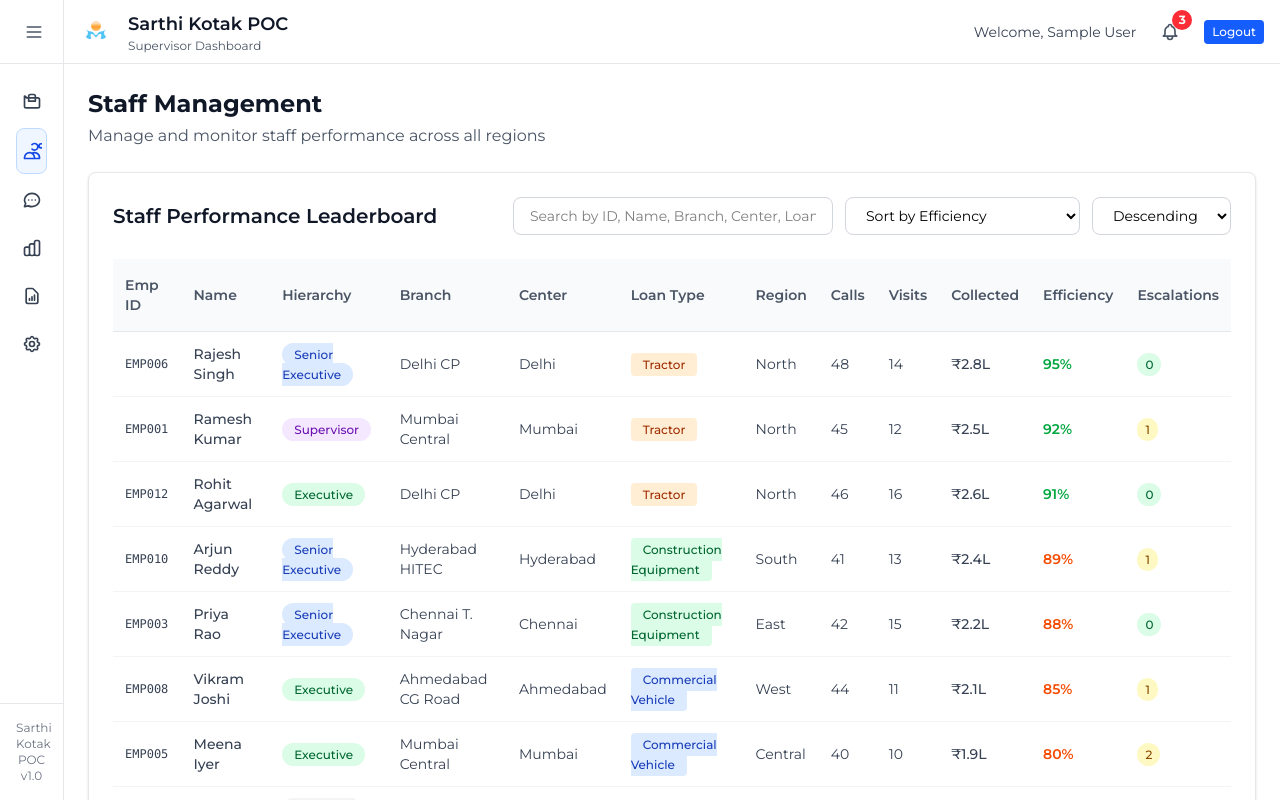
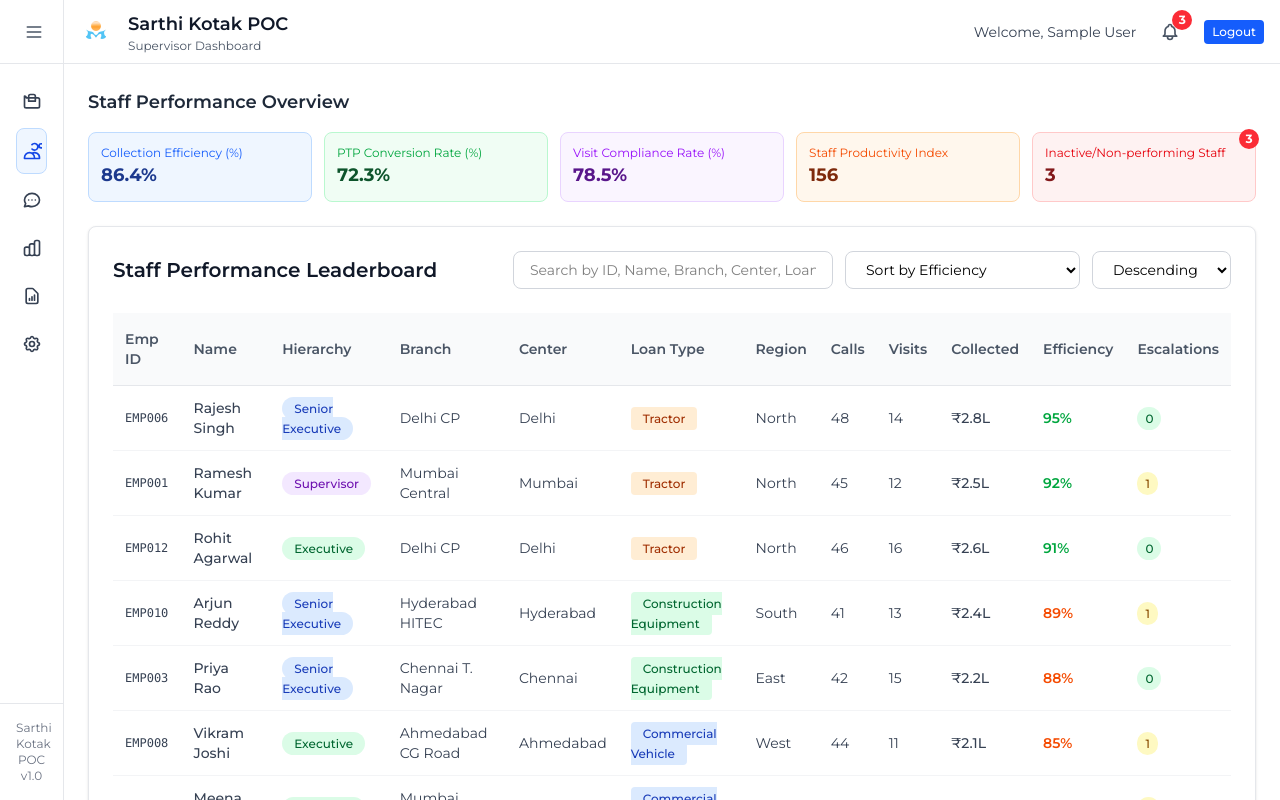
Before and after one commit to Vishal7499/Dummy_poc, a React (Vite) app in the folder POC_FE/: page /staff in a window 1280 px wide. Built offline with nearby package versions, Linux system fonts and the light colour scheme; sample sign-in values are in the browser's storage.

Commit message:
StaffManagement screen added

```diff
--- a/POC_FE/src/Screens/StaffManagement.jsx
+++ b/POC_FE/src/Screens/StaffManagement.jsx
@@ -1,8 +1,11 @@
 import React, { useState, useEffect, useRef } from 'react'
+import { useSearchParams } from 'react-router-dom'
 import Sidebar from '../components/Sidebar'
 import Navbar from '../components/Navbar'
 
 const StaffManagement = () => {
+  const [searchParams] = useSearchParams()
+  const selectedMetric = searchParams.get('metric') || 'overview'
   const [isMobileSidebarOpen, setIsMobileSidebarOpen] = useState(false)
   const [isSidebarCollapsed, setIsSidebarCollapsed] = useState(true)
   const [currentPage, setCurrentPage] = useState(1)
@@ -12,6 +15,45 @@
   const mainContentRef = useRef(null)
 
   const itemsPerPage = 10
+
+  // Region-wise performance data
+  const regionData = {
+    collection: [
+      { region: 'North', value: 89.2, count: 45, amount: '₹2.1Cr' },
+      { region: 'South', value: 85.7, count: 38, amount: '₹1.8Cr' },
+      { region: 'East', value: 82.3, count: 42, amount: '₹1.9Cr' },
+      { region: 'West', value: 87.1, count: 35, amount: '₹1.6Cr' },
+      { region: 'Central', value: 84.5, count: 40, amount: '₹1.7Cr' }
+    ],
+    ptp: [
+      { region: 'North', value: 75.8, count: 234, amount: '₹89L' },
+      { region: 'South', value: 71.2, count: 198, amount: '₹76L' },
+      { region: 'East', value: 68.9, count: 156, amount: '₹62L' },
+      { region: 'West', value: 73.4, count: 189, amount: '₹71L' },
+      { region: 'Central', value: 70.6, count: 167, amount: '₹64L' }
+    ],
+    visit: [
+      { region: 'North', value: 81.5, count: 156, amount: '89%' },
+      { region: 'South', value: 76.2, count: 134, amount: '82%' },
+      { region: 'East', value: 79.8, count: 142, amount: '85%' },
+      { region: 'West', value: 77.9, count: 128, amount: '83%' },
+      { region: 'Central', value: 75.4, count: 119, amount: '80%' }
+    ],
+    productivity: [
+      { region: 'North', value: 168, count: 45, amount: 'High' },
+      { region: 'South', value: 152, count: 38, amount: 'Medium' },
+      { region: 'East', value: 145, count: 42, amount: 'Medium' },
+      { region: 'West', value: 161, count: 35, amount: 'High' },
+      { region: 'Central', value: 148, count: 40, amount: 'Medium' }
+    ],
+    inactive: [
+      { region: 'North', value: 2, count: 45, amount: 'Low' },
+      { region: 'South', value: 4, count: 38, amount: 'Medium' },
+      { region: 'East', value: 3, count: 42, amount: 'Low' },
+      { region: 'West', value: 5, count: 35, amount: 'High' },
+      { region: 'Central', value: 3, count: 40, amount: 'Low' }
+    ]
+  }
 
   // Click outside handler to close sidebar
   useEffect(() => {
@@ -104,10 +146,91 @@
         {/* Main Content - Scrollable */}
         <main className="flex-1 overflow-y-auto">
           <div className="bg-white min-h-screen p-6">
-            {/* Page Header */}
+
+
+            {/* Staff Performance Cards */}
             <div className="mb-6">
-              <h1 className="text-2xl font-bold text-gray-900">Staff Management</h1>
-              <p className="text-gray-600 mt-1">Manage and monitor staff performance across all regions</p>
+              <h3 className="text-lg font-semibold text-gray-800 mb-4">
+                {selectedMetric === 'overview' ? 'Staff Performance Overview' :
+                 selectedMetric === 'collection' ? 'Collection Efficiency by Region' :
+                 selectedMetric === 'ptp' ? 'PTP Conversion Rate by Region' :
+                 selectedMetric === 'visit' ? 'Visit Compliance Rate by Region' :
+                 selectedMetric === 'productivity' ? 'Staff Productivity Index by Region' :
+                 selectedMetric === 'inactive' ? 'Inactive/Non-performing Staff by Region' :
+                 'Staff Performance Overview'}
+              </h3>
+
+              {selectedMetric === 'overview' ? (
+                <div className="grid grid-cols-5 gap-3">
+                  {/* Collection Efficiency Card */}
+                  <div className="bg-blue-50 border border-blue-200 rounded-lg p-3">
+                    <div className="text-blue-600 text-xs">Collection Efficiency (%)</div>
+                    <div className="text-lg font-bold text-blue-900">86.4%</div>
+                  </div>
+
+                  {/* PTP Conversion Rate Card */}
+                  <div className="bg-green-50 border border-green-200 rounded-lg p-3">
+                    <div className="text-green-600 text-xs">PTP Conversion Rate (%)</div>
+                    <div className="text-lg font-bold text-green-900">72.3%</div>
+                  </div>
+
+                  {/* Visit Compliance Rate Card */}
+                  <div className="bg-purple-50 border border-purple-200 rounded-lg p-3">
+                    <div className="text-purple-600 text-xs">Visit Compliance Rate (%)</div>
+                    <div className="text-lg font-bold text-purple-900">78.5%</div>
+                  </div>
+
+                  {/* Staff Productivity Index Card */}
+                  <div className="bg-orange-50 border border-orange-200 rounded-lg p-3">
+                    <div className="text-orange-600 text-xs">Staff Productivity Index</div>
+                    <div className="text-lg font-bold text-orange-900">156</div>
+                  </div>
+
+                  {/* Inactive/Non-performing Staff Card */}
+                  <div className="bg-red-50 border border-red-200 rounded-lg p-3 relative">
+                    <div className="text-red-600 text-xs">Inactive/Non-performing Staff</div>
+                    <div className="text-lg font-bold text-red-900">3</div>
+                    <div className="absolute -top-1 -right-1 bg-red-500 text-white text-xs rounded-full w-5 h-5 flex items-center justify-center font-bold">3</div>
+                  </div>
+                </div>
+              ) : (
+                <div className="grid grid-cols-5 gap-3">
+                  {regionData[selectedMetric]?.map((region, index) => (
+                    <div key={index} className={`border rounded-lg p-3 ${
+                      selectedMetric === 'collection' ? 'bg-blue-50 border-blue-200' :
+                      selectedMetric === 'ptp' ? 'bg-green-50 border-green-200' :
+                      selectedMetric === 'visit' ? 'bg-purple-50 border-purple-200' :
+                      selectedMetric === 'productivity' ? 'bg-orange-50 border-orange-200' :
+                      selectedMetric === 'inactive' ? 'bg-red-50 border-red-200' :
+                      'bg-gray-50 border-gray-200'
+                    }`}>
+                      <div className={`text-xs ${
+                        selectedMetric === 'collection' ? 'text-blue-600' :
+                        selectedMetric === 'ptp' ? 'text-green-600' :
+                        selectedMetric === 'visit' ? 'text-purple-600' :
+                        selectedMetric === 'productivity' ? 'text-orange-600' :
+                        selectedMetric === 'inactive' ? 'text-red-600' :
+                        'text-gray-600'
+                      }`}>
+                        {region.region} Region
+                      </div>
+                      <div className={`text-lg font-bold ${
+                        selectedMetric === 'collection' ? 'text-blue-900' :
+                        selectedMetric === 'ptp' ? 'text-green-900' :
+                        selectedMetric === 'visit' ? 'text-purple-900' :
+                        selectedMetric === 'productivity' ? 'text-orange-900' :
+                        selectedMetric === 'inactive' ? 'text-red-900' :
+                        'text-gray-900'
+                      }`}>
+                        {selectedMetric === 'inactive' ? region.value : `${region.value}${selectedMetric === 'productivity' ? '' : '%'}`}
+                      </div>
+                      <div className="text-xs text-gray-600 mt-1">
+                        Staff: {region.count} | {region.amount}
+                      </div>
+                    </div>
+                  ))}
+                </div>
+              )}
             </div>
 
             {/* Staff Performance Leaderboard - Full Width */}
```
